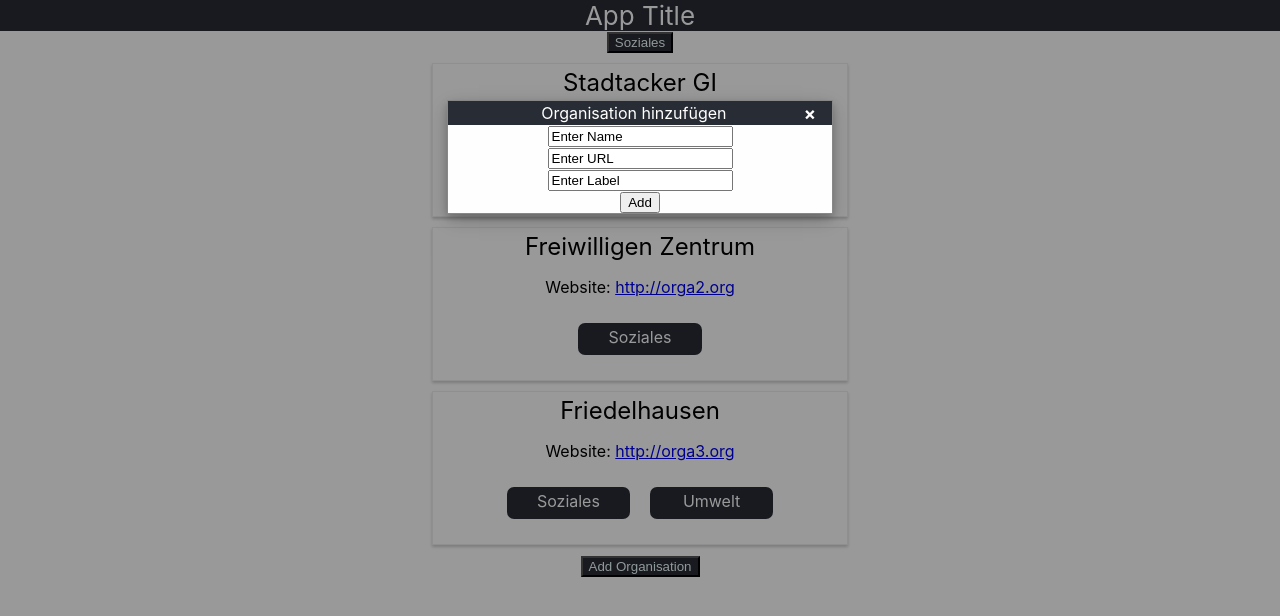
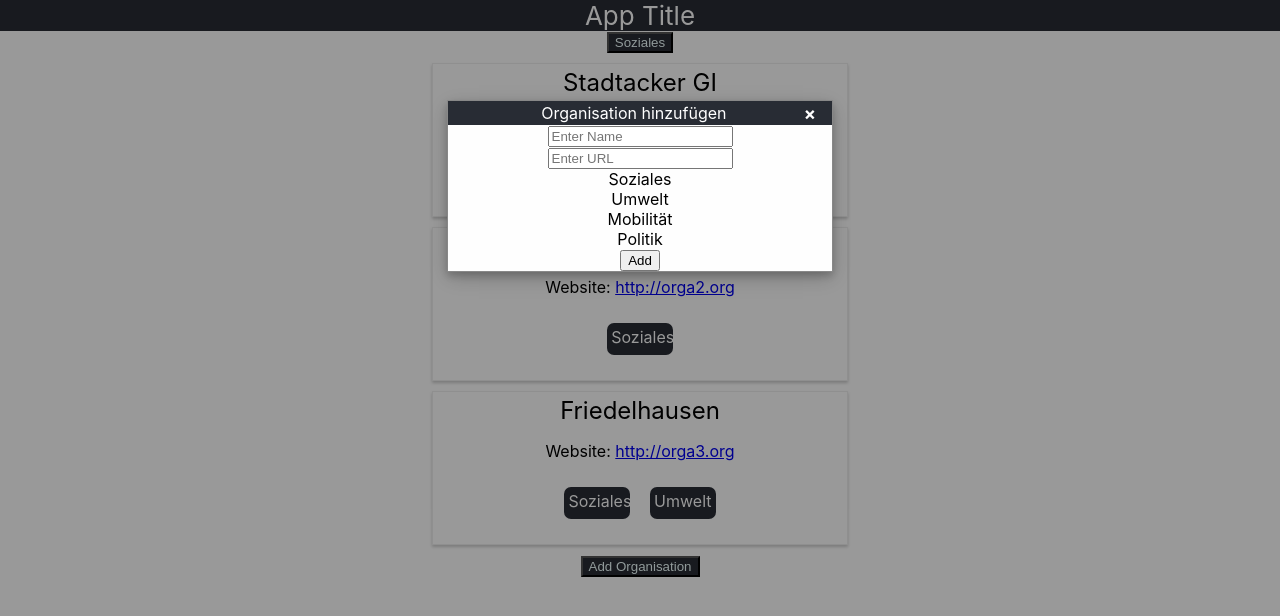
Before and after one commit to BaseVentura/Mule, a React (Create React App) app: page / in a window 1280 px wide. Both pictures are taken after a click on the button "Add Organisation". Shown: the top 616 px of the page. Built offline with nearby package versions, Linux system fonts and the light colour scheme.

Commit message:
Worked on Filter

```diff
--- a/src/Components/OrgaAdder.js
+++ b/src/Components/OrgaAdder.js
@@ -1,26 +1,30 @@
-import React from 'react';
+import React, {useState} from 'react';
 import styles from './OrgaAdder.module.css'
 
-function OrgaAdder({hide,click,show}) {
+function OrgaAdder({labels,hide,click,show}) {
 
-
-
-    let name ='';
-    let url='';
-    let label='';
     const showHideClassName = show ? styles.showDiv : styles.hideDiv;
     // function nameChangeHandler(event){
     //     name=event.target.value
     // }
-    function buildName (input){
-        name=input;
+    const [name,setName] = useState();
+    const [URL,setURL] = useState();
+    const [Label,setLabel] = useState([]);
+    //setLabel([]);
+
+
+    const buildLabel = (newlabel) => {
+        const newlabelArr = [...Label]
+        newlabelArr.push(newlabel);
+
+        setLabel(newlabelArr);
     }
-    function buildURL (input){
-        url=input;
+    const deselectLabel = (labelid) => {
+        const newlabelArr = [...Label]
+        newlabelArr.splice(newlabelArr.indexOf(labelid));
+        setLabel(newlabelArr);
     }
-    function buildLabel (input){
-        label=input;
-    }
+
     return (
         <div className={showHideClassName}>
             <div className={styles.modal}>
@@ -30,15 +34,20 @@ function OrgaAdder({hide,click,show}) {
                         Organisation hinzufügen
                     </div>
                     <div>
-                        <input onChange={(event) => buildName(event.target.value)} type="text" defaultValue="Enter Name"></input>
+                        <input onChange={(event) => setName(event.target.value)} type="text" placeholder="Enter Name"></input>
                     </div>
                     <div>
-                        <input onChange={(event)=> buildURL(event.target.value)} type="text" defaultValue="Enter URL"></input>
+                        <input onChange={(event)=> setURL(event.target.value)} type="text" placeholder="Enter URL"></input>
                     </div>
                     <div>
-                    <input onChange={(event)=> buildLabel(event.target.value)} type="text" defaultValue="Enter Label"></input>
+                    {labels.map(
+                        (label, ix )=> {
+                            return (<div key={label.id} className="Bagde" onClick={(event)=> buildLabel(label.id)}>{label.name}</div>)//das mit dem Label funktioniert so nicht
+                        }
+                        )
+                    }
                     </div>
-                    <button onClick={()=>click(name, url, label)}>Add</button>
+                    <button onClick={()=>click(name, URL, Label)}>Add</button>
                 </div>
             </div>
         </div>
--- a/src/Components/Organisation.module.css
+++ b/src/Components/Organisation.module.css
@@ -12,7 +12,7 @@
     height: 24px;
     font-size: 16px;
     color: white;
-    width: 30%;
+    width: 15%;
     top: 50%;
     margin: 10px;
     background-color: #282c34;
--- a/src/Containers/Orgamanager.js
+++ b/src/Containers/Orgamanager.js
@@ -29,9 +29,9 @@ class Orgamanager extends Component {
     ShowOrgaHandler = () => {
       this.setState({ContentID:0})
     }
-    AddOrga = (name, URL, Label) => {
+    AddOrga = (name, URL, LabelIds) => {
       const orgas = [...this.state.Orgas];
-      const newOrga = {Orga: name, URL: URL, Label: Label}
+      const newOrga = {Orga: name, URL: URL, LabelIds: LabelIds}
 
       orgas.push(newOrga);
 
@@ -50,7 +50,7 @@ class Orgamanager extends Component {
                 <div className="filter"></div>
                 <OrgaList Labels= {this.state.Labels} Orgas={this.state.Orgas} filter={this.state.activeFilter}/>
                 <button className={styles.Button} onClick={this.ToggleOrgaAdder}>Add Organisation</button>
-                <OrgaAdder show={this.state.addOrga} hide={this.ToggleOrgaAdder} click={this.AddOrga}/>
+                <OrgaAdder labels={this.state.Labels} show={this.state.addOrga} hide={this.ToggleOrgaAdder} click={this.AddOrga}/>
             </div>
         );
     }
```
